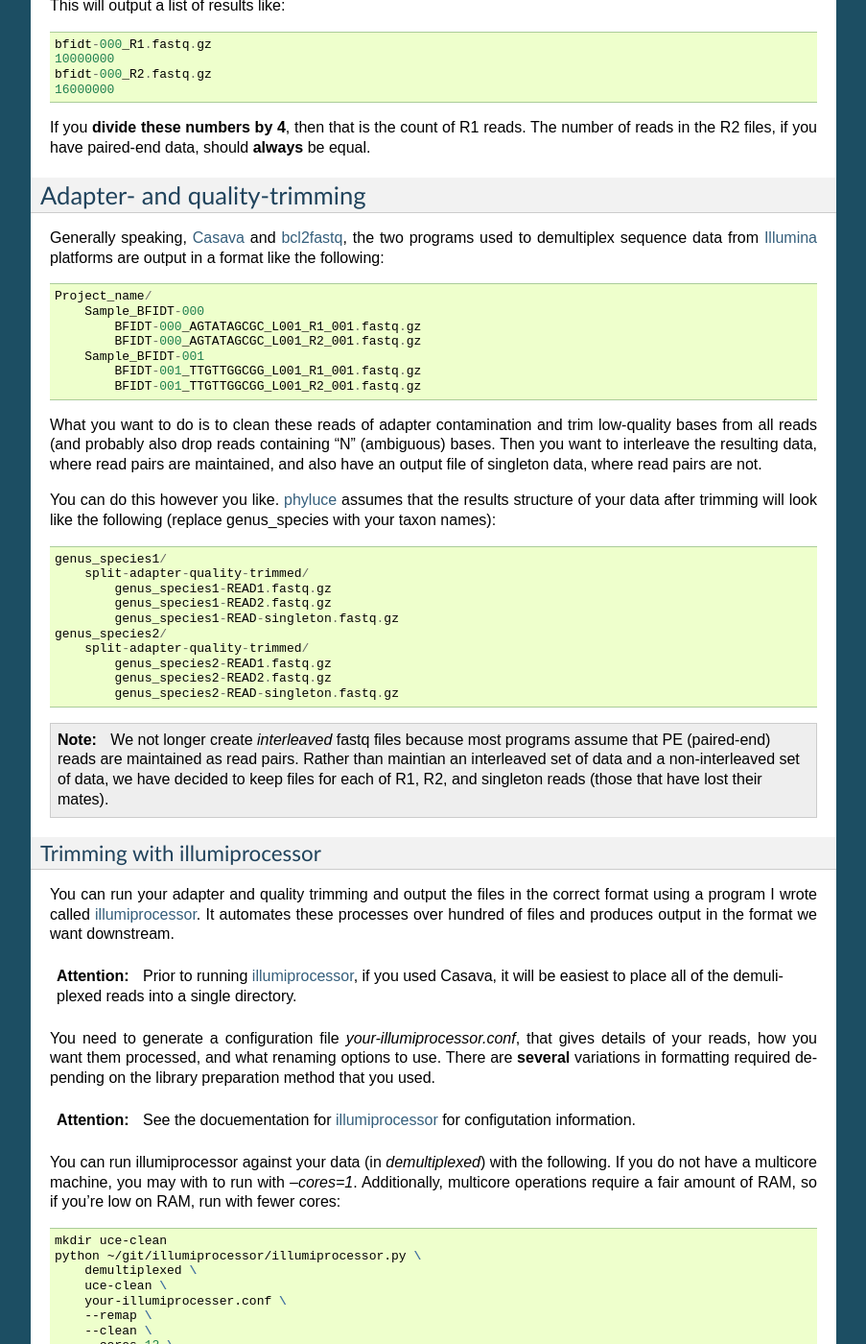
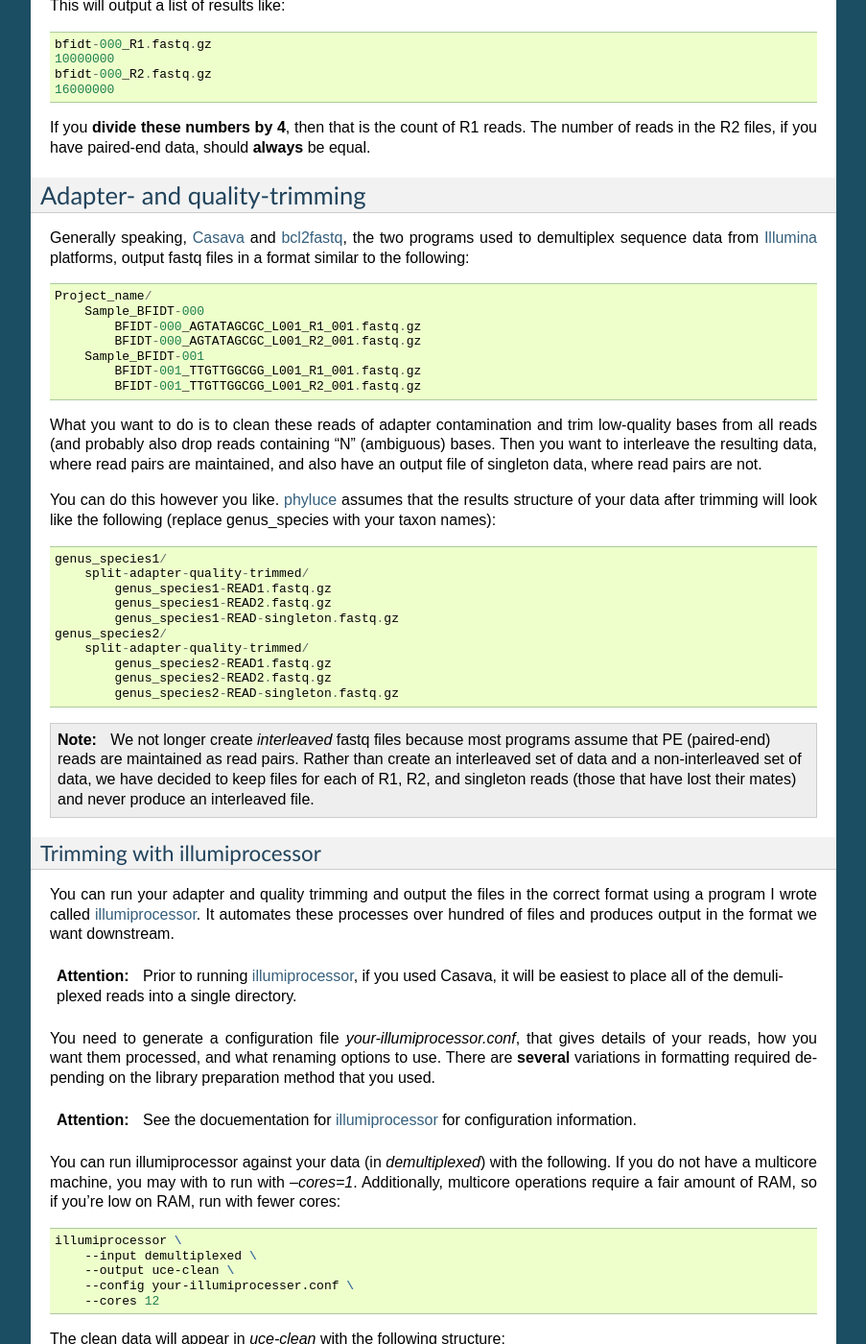
Before and after one commit to faircloth-lab/phyluce, a Sphinx documentation site: the page built from docs/quality-control.rst, in a window 1280 px wide and 1400 px high, scrolled down 1142 px. Shown: the whole window at 96% size, without its empty margins (198-1101 px from the left). Built offline with Sphinx 7.4.7, drawn with Linux system fonts in a browser that asks for light colours; some of the changed text lies outside the part shown.

Commit message:
fix typos, update formatting

```diff
--- a/docs/quality-control.rst
+++ b/docs/quality-control.rst
@@ -87,9 +87,9 @@ be equal.
 Adapter- and quality-trimming
 ==============================
 
-Generally speaking, Casava_ and bcl2fastq_, the two programs used to
-demultiplex sequence data from Illumina_ platforms are output in a format like
-the following::
+Generally speaking, Casava_ and bcl2fastq_, the two programs used to demultiplex
+sequence data from Illumina_ platforms, output fastq files in a format similar
+to the following::
 
     Project_name/
         Sample_BFIDT-000
@@ -122,9 +122,9 @@ with your taxon names)::
 
 .. note:: We not longer create `interleaved` fastq files because most programs
     assume that PE (paired-end) reads are maintained as read pairs.  Rather than
-    maintian an interleaved set of data and a non-interleaved set of data, we
+    create an interleaved set of data and a non-interleaved set of data, we
     have decided to keep files for each of R1, R2, and singleton reads (those
-    that have lost their mates).
+    that have lost their mates) and never produce an interleaved file.
 
 Trimming with illumiprocessor
 -----------------------------
@@ -142,7 +142,7 @@ gives details of your reads, how you want them processed, and what renaming
 options to use. There are **several** variations in formatting required
 depending on the library preparation method that you used.
 
-.. attention:: See the docuementation for illumiprocessor_ for configutation
+.. attention:: See the docuementation for illumiprocessor_ for configuration
     information.
 
 You can run illumiprocessor against your data (in `demultiplexed`) with the
@@ -152,15 +152,11 @@ so if you're low on RAM, run with fewer cores:
 
 .. code-block:: bash
 
-    mkdir uce-clean
-    python ~/git/illumiprocessor/illumiprocessor.py \
-        demultiplexed \
-        uce-clean \
-        your-illumiprocesser.conf \
-        --remap \
-        --clean \
-        --cores 12 \
-        --complex
+    illumiprocessor \
+        --input demultiplexed \
+        --output uce-clean \
+        --config your-illumiprocesser.conf \
+        --cores 12
 
 The clean data will appear in `uce-clean` with the following structure::
 
```
Also changed, not shown: other parts of docs/quality-control.rst (+2 -2 lines), docs/assembly.rst (+15 -12 lines).
